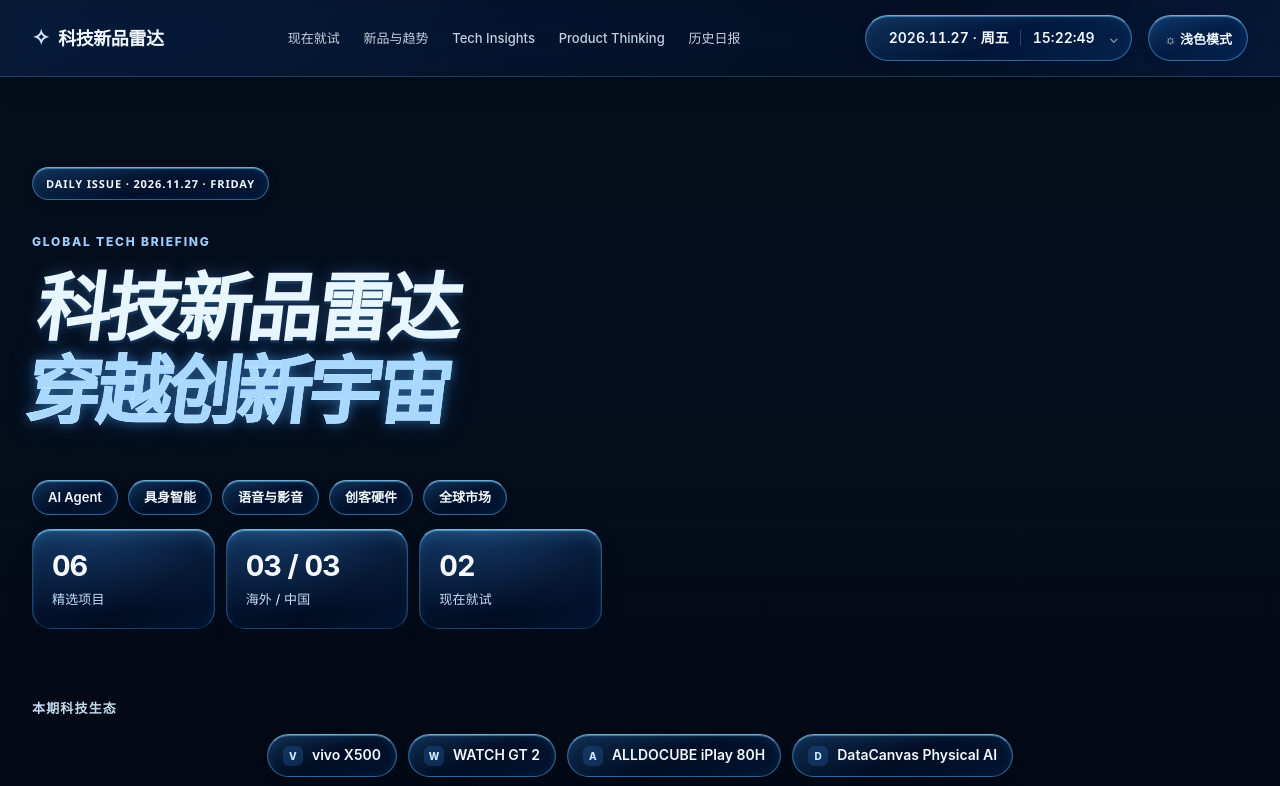
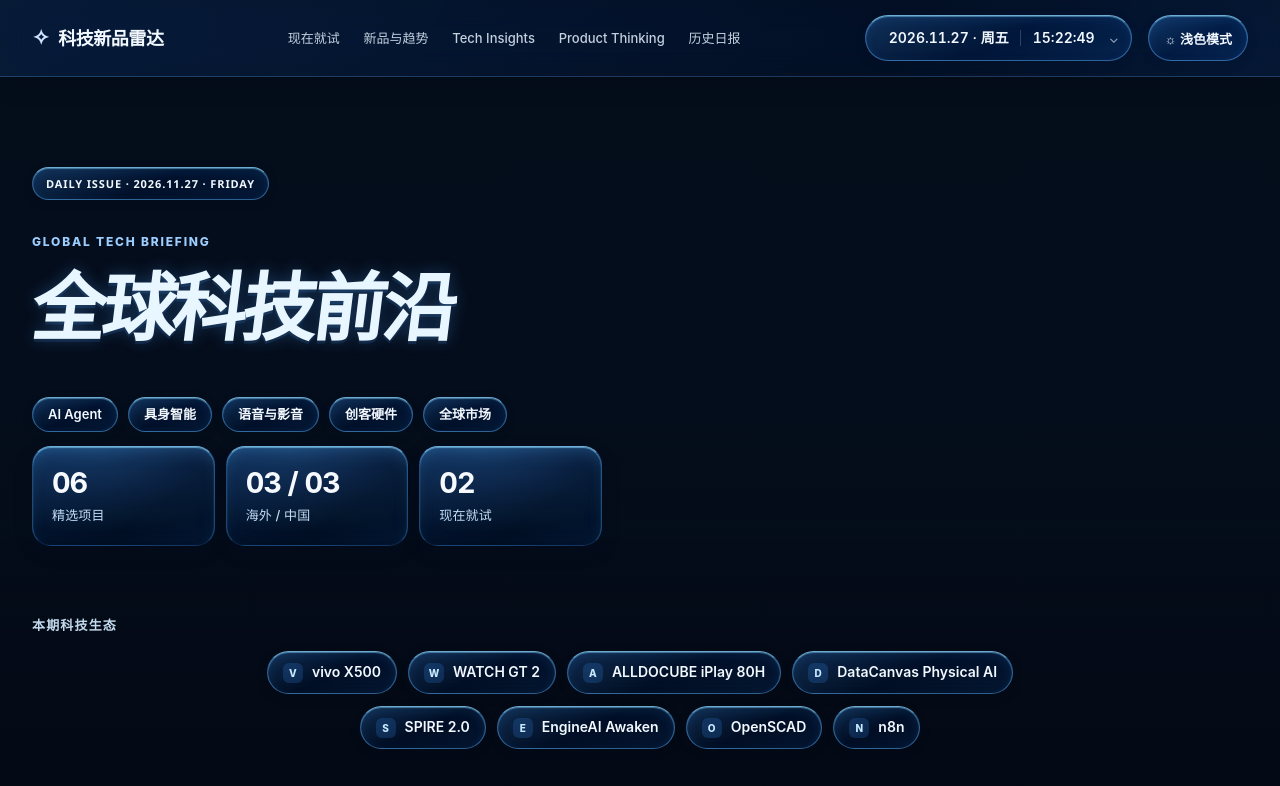
Before and after one commit to Koko08071/Tech-radar, a website: page source/nov27-final.html in a window 1280 px wide. Shown: the top 786 px of the page. Drawn offline with Linux system fonts and the light colour scheme; files whose address does not match are found by name.

Commit message:
Update cover headline to 全球科技前沿

```diff
--- a/source/nov27-final.html
+++ b/source/nov27-final.html
@@ -1166,7 +1166,7 @@ body.light .radar-motion-control{background:rgba(244,250,255,.87);color:#23435e;
 </div>
 <div class="cal-footer"><span>以国务院办公厅正式通知为准</span><a href="https://zwfw.gansu.gov.cn/huixian/zczx/tzgg/art/2025/art_715c16a75e4d4c289c295e77772c7274.html" id="cal-policy-link" rel="noopener noreferrer" target="_blank">查看官方通知 ↗</a></div>
 </div></div><button class="theme" id="theme">☼ 浅色模式</button></div></header>
-<main class="wrap" id="home"><section class="hero hero-interactive"><div class="hero-copy"><div class="issue-stamp">DAILY ISSUE · 2026.11.27 · FRIDAY</div><div class="eyebrow">GLOBAL TECH BRIEFING</div><h1>科技新品雷达<br/><span>穿越创新宇宙</span></h1><div class="chips"><span>AI Agent</span><span>具身智能</span><span>语音与影音</span><span>创客硬件</span><span>全球市场</span></div><div class="metrics"><div class="metric"><strong>06</strong><small>精选项目</small></div><div class="metric"><strong>03 / 03</strong><small>海外 / 中国</small></div><div class="metric"><strong>02</strong><small>现在就试</small></div></div></div></section>
+<main class="wrap" id="home"><section class="hero hero-interactive"><div class="hero-copy"><div class="issue-stamp">DAILY ISSUE · 2026.11.27 · FRIDAY</div><div class="eyebrow">GLOBAL TECH BRIEFING</div><h1>全球科技前沿</h1><div class="chips"><span>AI Agent</span><span>具身智能</span><span>语音与影音</span><span>创客硬件</span><span>全球市场</span></div><div class="metrics"><div class="metric"><strong>06</strong><small>精选项目</small></div><div class="metric"><strong>03 / 03</strong><small>海外 / 中国</small></div><div class="metric"><strong>02</strong><small>现在就试</small></div></div></div></section>
 <section class="lf-ecosystem" aria-label="本期科技生态"><div class="lf-ecosystem-title">本期科技生态</div><div class="lf-ecosystem-row">
 <a class="lf-pill" href="https://vivonewsroom.in/press-release/vivo-x500-series-debuts-in-india-with-breakthrough-in-advanced-motion-imaging-capabilities/" target="_blank" rel="noopener noreferrer"><span class="lf-mark" aria-hidden="true">V</span>vivo X500</a>
 <a class="lf-pill" href="https://vivonewsroom.in/press-release/vivo-expands-connected-ecosystem-with-debut-of-its-first-smartwatch-the-watch-gt-2-featuring-up-to-25-days-battery-life1/" target="_blank" rel="noopener noreferrer"><span class="lf-mark" aria-hidden="true">W</span>WATCH GT 2</a>
```
